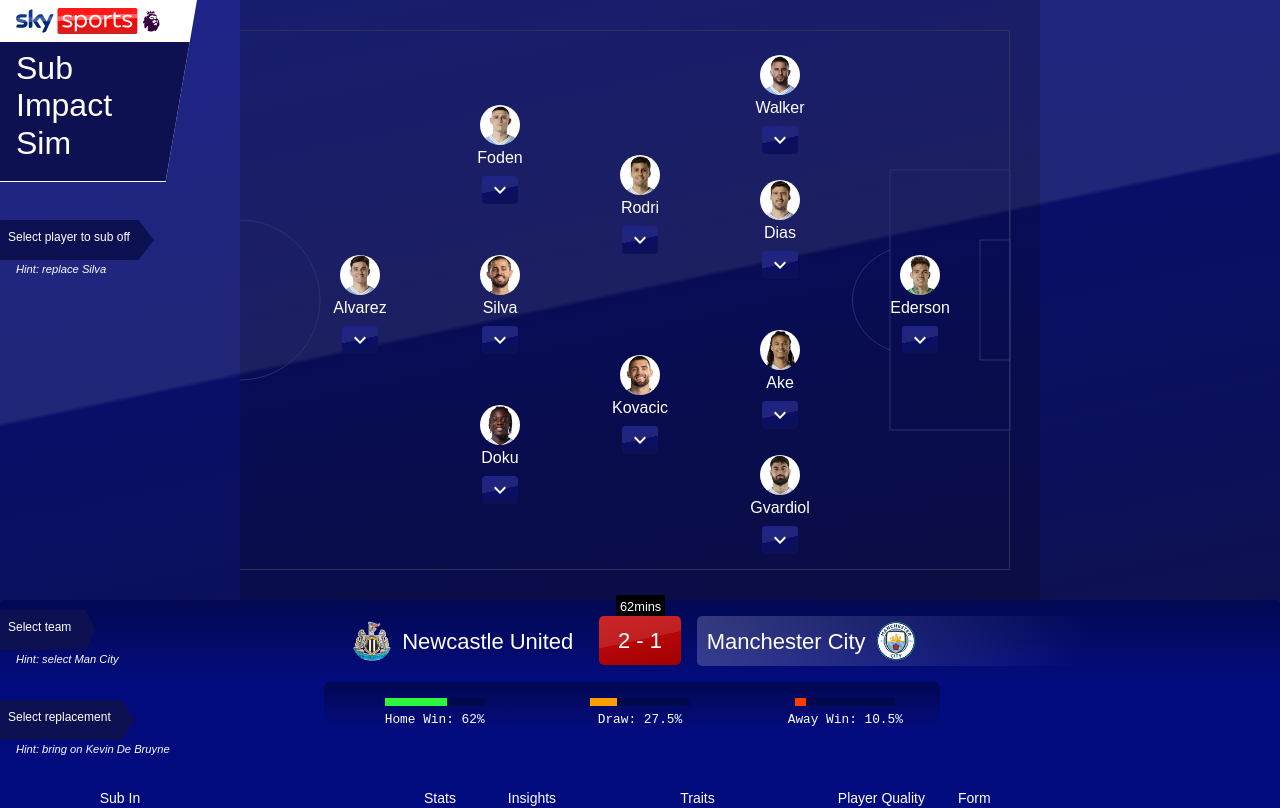
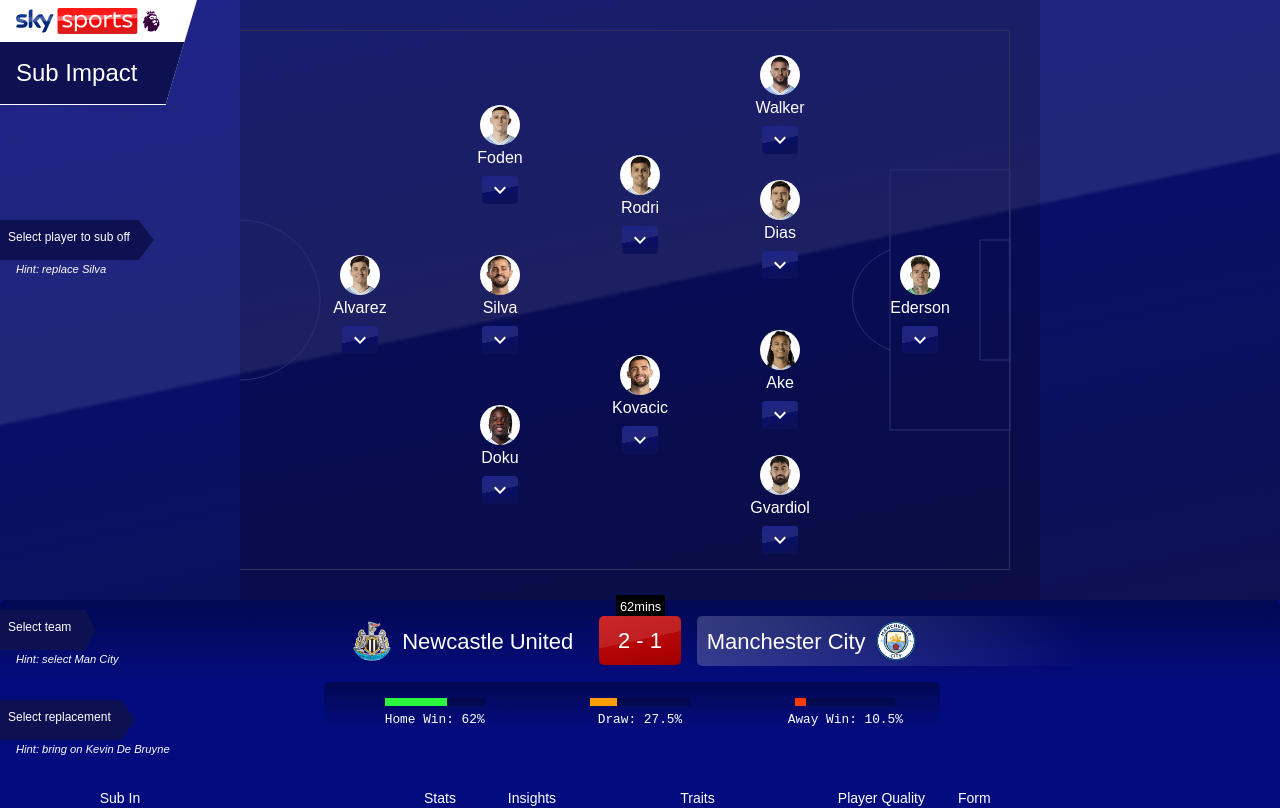
Before and after one commit to andyshora/tfg-rfp-m4, a React (Create React App) app: page / in a window 1280 px wide. Shown: the top 808 px of the page. Built offline with nearby package versions, Linux system fonts and the light colour scheme; a web font is replaced by a local one.

Commit message:
New title

```diff
--- a/src/components/SubImpactSim.js
+++ b/src/components/SubImpactSim.js
@@ -531,16 +531,15 @@
             />
           </LogoWrap>
           <Typography
-            variant="h3"
-            component="h3"
+            variant="h4"
+            component="h4"
             gutterBottom
-            style={{ padding: "1rem 0 0", textAlign: "left" }}
+            style={{
+              padding: "1.5rem 0 0",
+              textAlign: "left",
+            }}
           >
-            Sub
-            <br />
-            Impact
-            <br />
-            Sim
+            Sub Impact
           </Typography>
         </Header>
         <PitchOverflowWrap>
```
